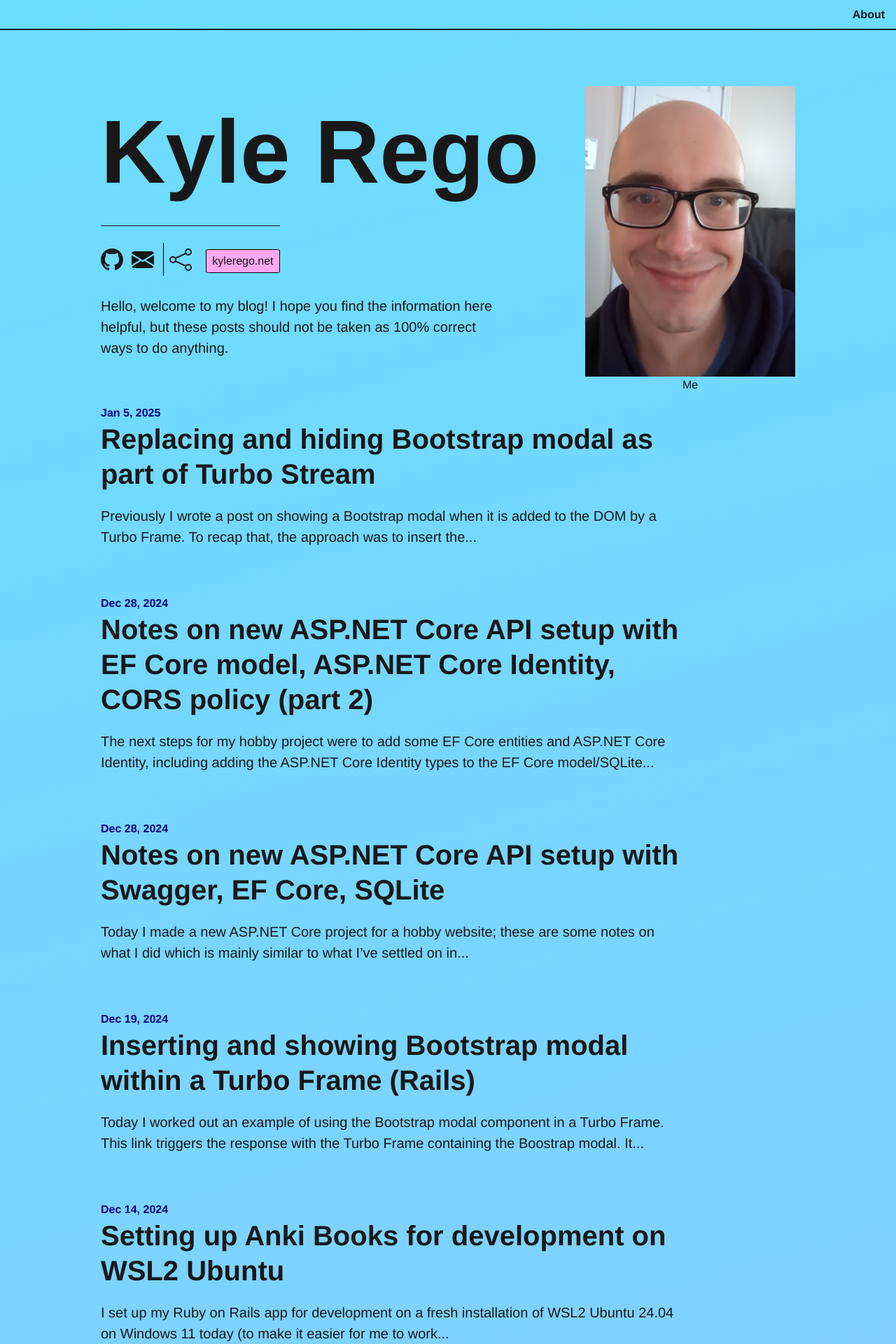
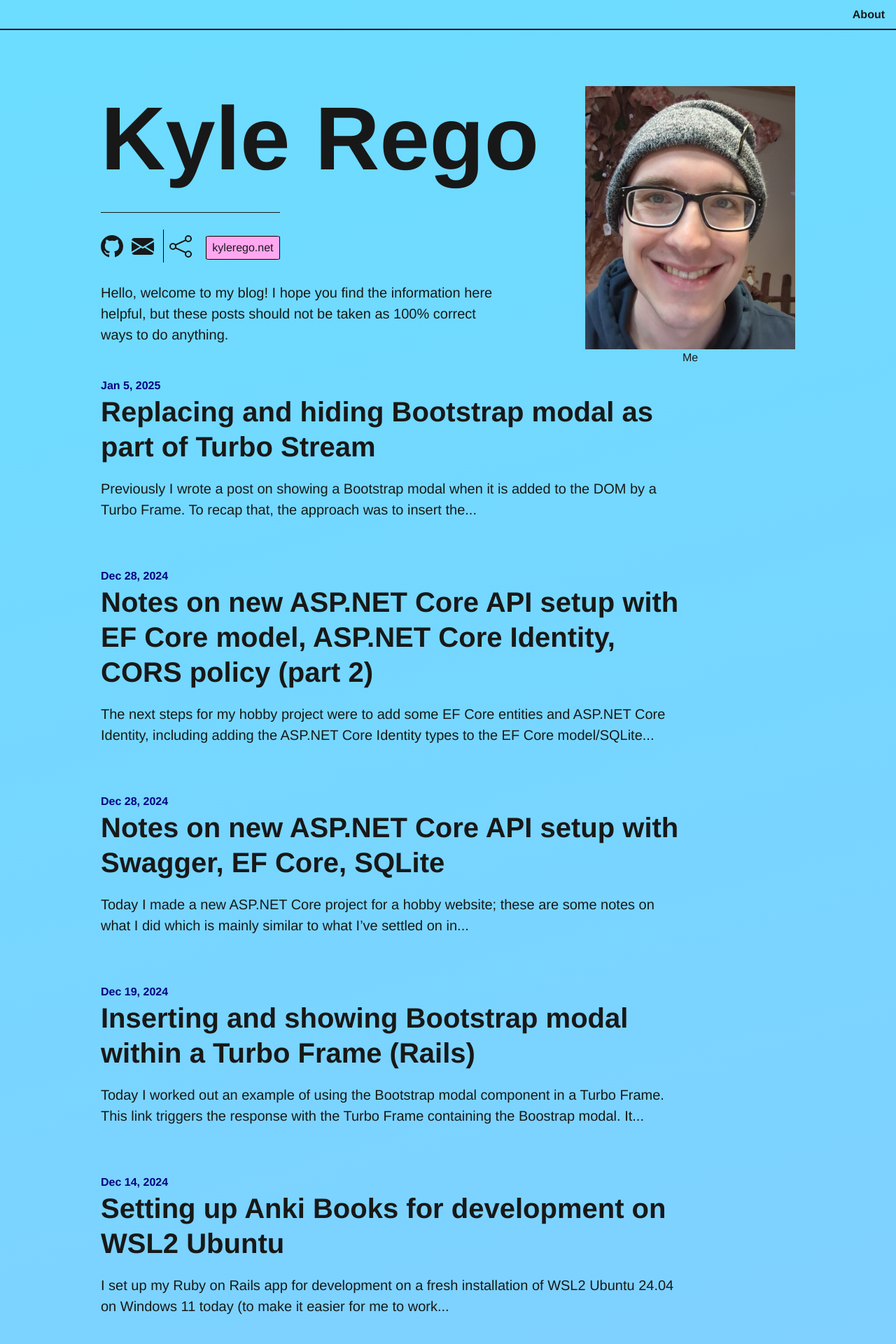
Before and after one commit to KyleRego/KyleRego.github.io, a Jekyll site: the page built from index.markdown, in a window 1280 px wide. Shown: the top 1920 px of the page at 70% size. Built offline with Jekyll 4.4.1, drawn with Linux system fonts in a browser that asks for light colours.

Commit message:
Change picture of me

```diff
--- a/_layouts/home.html
+++ b/_layouts/home.html
@@ -51,18 +51,11 @@
                     <p>Hello, welcome to my blog! I hope you find the information here helpful,
                         but these posts should not be taken as 100% correct ways to do anything.
                     </p>
-                        <!-- There are also some other pages on this site: -->
-                    <!-- <ul>
-                        <li><a href="anki_record_docs">Anki Record gem API docs</a></li>
-                        <li><a href="the-old-website">Previous index page of this website</a></li>
-                        <li><a href="the-old-website/snake/index.html">Snake game</a></li>
-                        <li><a href="the-old-website/maisie/index.html">Pictures of a pupper</a></li>
-                    </ul> -->
                 </div>
             </div>
 
             <figure class="lg-inline-block text-center">
-                <img src="/assets/new_blog_pic.jpg" alt="A picture of me" style="vertical-align: top; width: 300px;" />
+                <img src="/assets/me_in_fife_library.jpg" alt="A picture of me" style="vertical-align: top; width: 300px;" />
                 <figcaption>Me</figcaption>
             </figure>
         </div>
```
Also changed, not shown: assets/me_in_fife_library.jpg (added).
